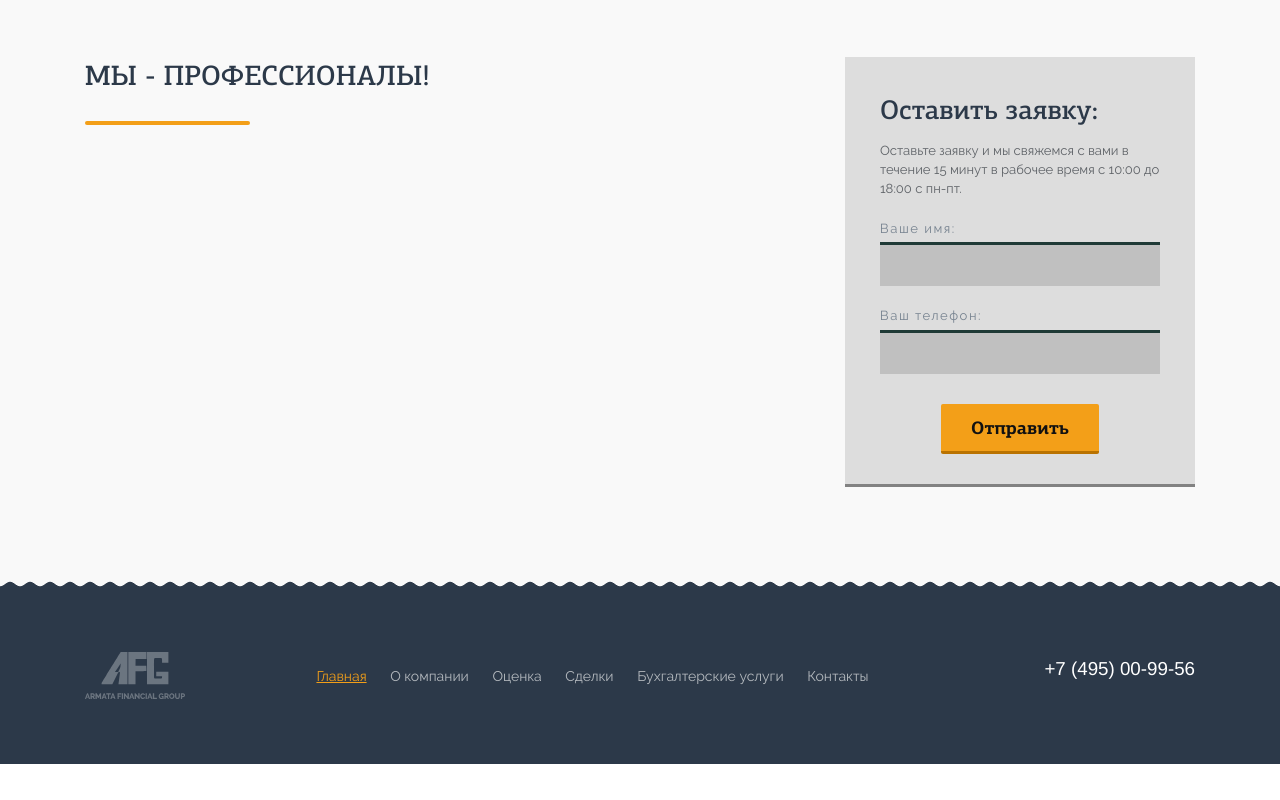
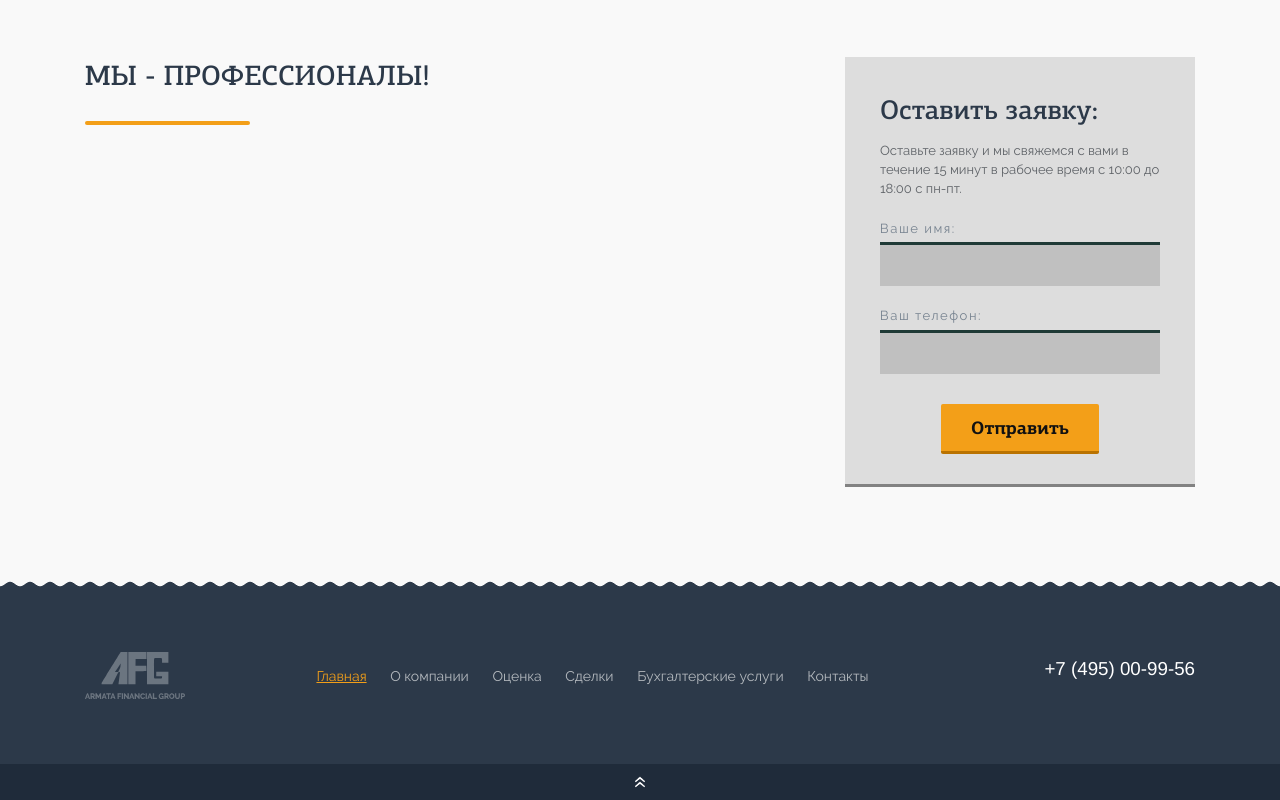
Before and after one commit to OrestSen/ArmataCom.github.io, a website: page app/index.html in a window 1280 px wide. Shown: the part 7787-8587 px from the top of the page. Before the commit the page ends 8551 px from the top, so only its background shows below. Drawn offline with Linux system fonts and the light colour scheme; files whose address does not match are found by name.

Commit message:
create arrow-top

```diff
--- a/app/index.html
+++ b/app/index.html
@@ -833,6 +833,7 @@
 			</div>
 		</div>
 	</footer>
+	<div class="top" title="Вгору"></div>
 
 
 
--- a/sass/main.sass
+++ b/sass/main.sass
@@ -599,4 +599,12 @@ body textarea:required:valid
 
 // ALWAYS END
 
+
+.top
+	height: 36px
+	background-color: #1f2b3a
+	background-image: url(img/top.png)
+	background-repeat: no-repeat
+	background-position: center
+
 @import "_media.sass"
```
Also changed, not shown: app/_main.min.css. Lines whose indentation alone changed are shown as unchanged.
